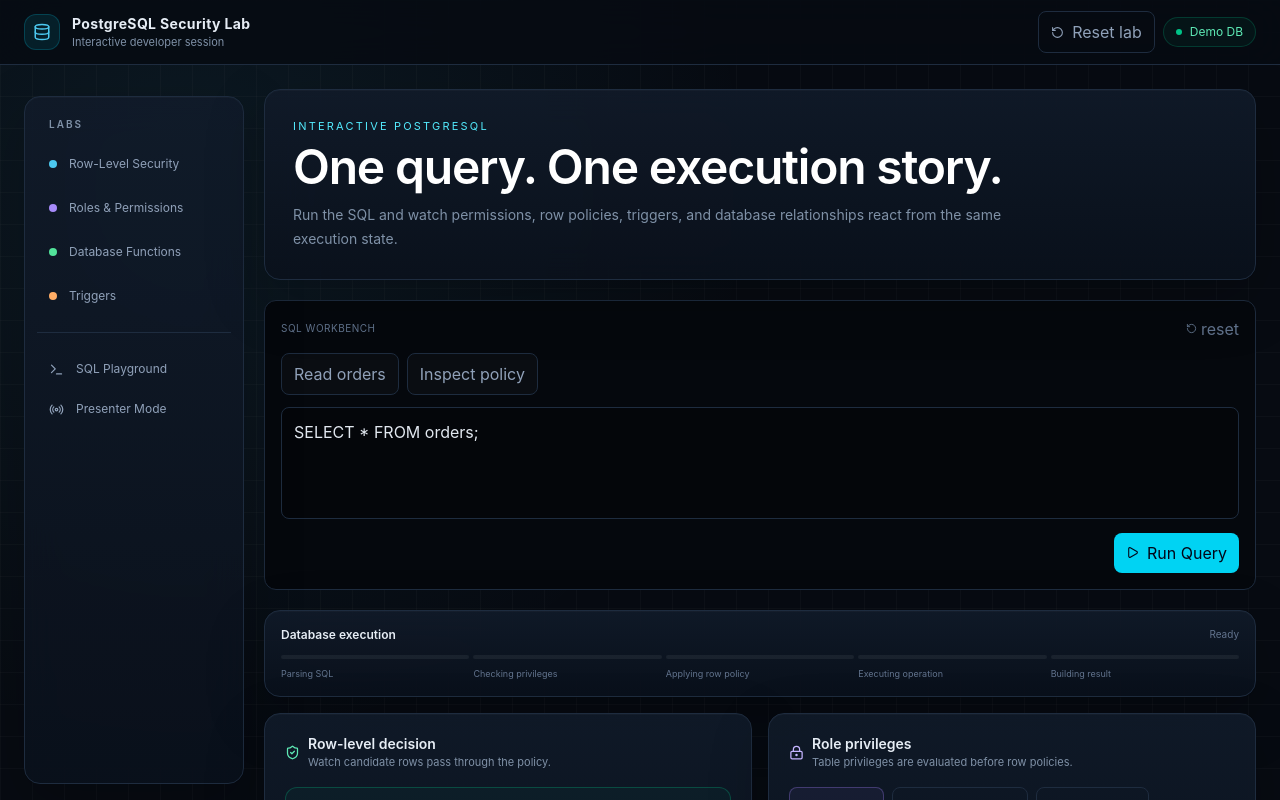
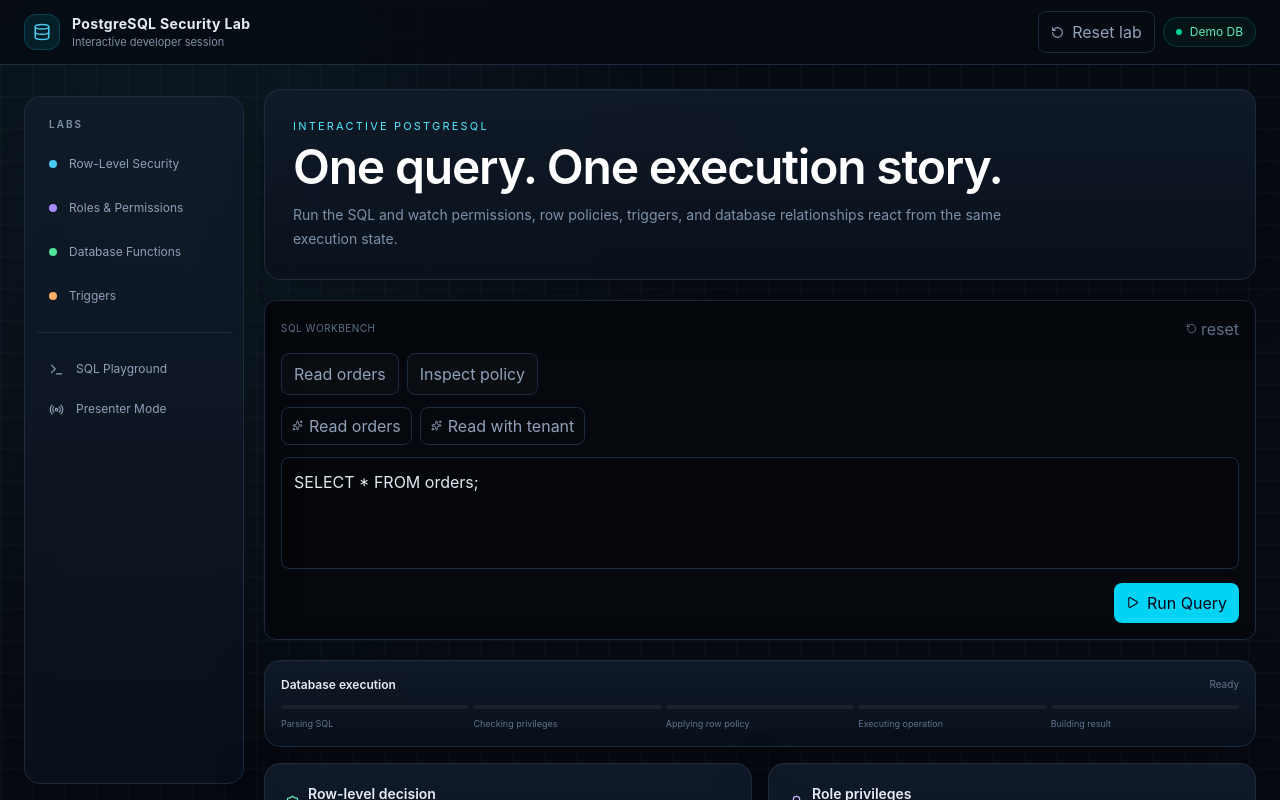
Before and after one commit to psyvex/postgres_docs, a Next.js app: page /postgres/interactive in a window 1280 px wide. Shown: the top 800 px of the page. Built offline with nearby package versions, Linux system fonts and the light colour scheme.

Commit message:
feat: add dynamic teaching query presets to SQL workbench

```diff
--- a/src/components/SqlWorkbench.tsx
+++ b/src/components/SqlWorkbench.tsx
@@ -1,19 +1,23 @@
 'use client';
 
-import { Play, RotateCcw } from 'lucide-react';
+import { Play, RotateCcw, Sparkles } from 'lucide-react';
 import { sessionContent } from '@/config/content';
+import { queryPresets } from '@/config/query-presets';
 import { useLabStore } from '@/lib/store';
 import { SqlExamples } from './SqlExamples';
 
 export function SqlWorkbench() {
-  const sql = useLabStore((state) => state.sqlByLab[state.activeLab]);
+  const lab = useLabStore((state) => state.activeLab);
+  const sql = useLabStore((state) => state.sqlByLab[lab]);
   const setSql = useLabStore((state) => state.setSql);
   const execute = useLabStore((state) => state.execute);
   const reset = useLabStore((state) => state.reset);
   const executing = useLabStore((state) => state.executing);
+  const presets = queryPresets[lab];
   return <div className="rounded-xl border border-[var(--line)] bg-[#05080d] p-4">
     <div className="mb-3 flex items-center justify-between"><span className="text-[10px] uppercase tracking-wider text-slate-500">{sessionContent.workbench.title}</span><button onClick={reset} className="flex items-center gap-1 text-[10px] text-slate-500 hover:text-white"><RotateCcw size={11}/> {sessionContent.workbench.reset}</button></div>
     <SqlExamples />
+    <div className="mt-3 flex flex-wrap gap-2">{presets.map((preset) => <button key={preset.label} title={preset.purpose} onClick={() => setSql(preset.sql)} className="flex items-center gap-1.5 rounded-lg border border-[var(--line)] px-2.5 py-1.5 text-[10px] text-slate-400 hover:border-cyan-400/30 hover:text-cyan-200"><Sparkles size={11}/>{preset.label}</button>)}</div>
     <textarea value={sql} onChange={(event) => setSql(event.target.value)} spellCheck={false} className="mt-3 h-28 w-full resize-none rounded-lg border border-[var(--line)] bg-black/20 p-3 font-mono text-xs leading-6 text-slate-200 outline-none focus:border-cyan-400/40" />
     <div className="mt-2 flex justify-end"><button onClick={execute} disabled={executing} className="flex items-center gap-2 rounded-lg bg-cyan-400 px-3 py-2 text-xs font-semibold text-slate-950 hover:bg-cyan-300 disabled:opacity-60"><Play size={13}/>{executing ? sessionContent.workbench.executing : sessionContent.workbench.execute}</button></div>
   </div>;
```
